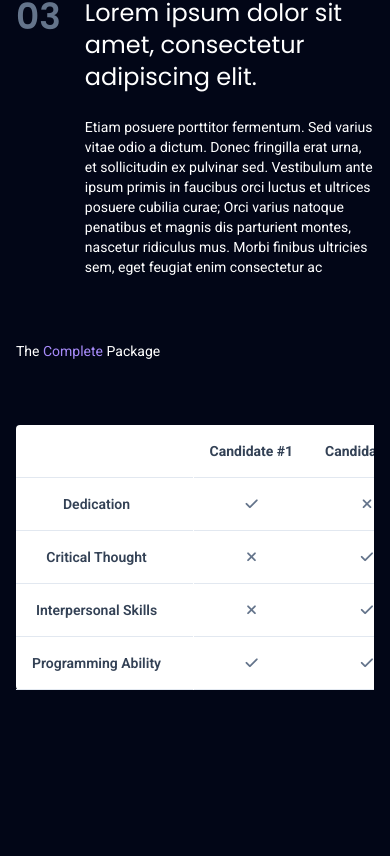
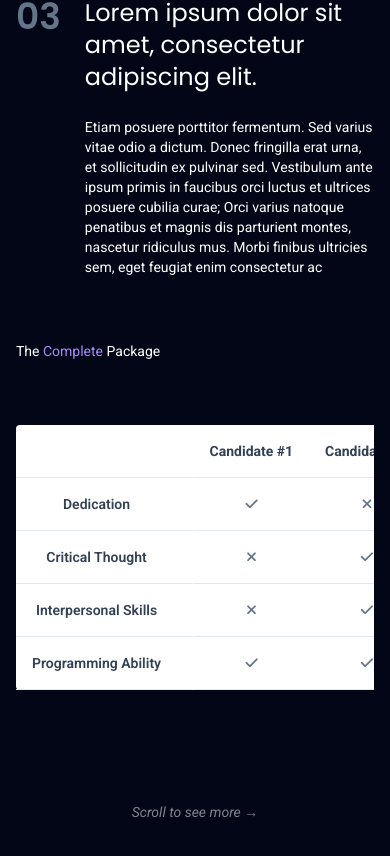
Before and after one commit to maheem20/web_portfolio, a SvelteKit app: page / in a window 390 px wide. Shown: the part 3113-3969 px from the top of the page. Before the commit the page ends 3899 px from the top, so only its background shows below. Built offline with nearby package versions, Linux system fonts and the light colour scheme.

Commit message:
feat: add scroll prompt

```diff
--- a/src/components/Main.svelte
+++ b/src/components/Main.svelte
@@ -223,5 +223,8 @@
                 </tbody>
             </table>
         </div>
+        <div class="mx-auto mt-12 italic sm:hidden opacity-50">
+            <p>Scroll to see more &rarr;</p>
+        </div>
     </section>
 </main>
```
